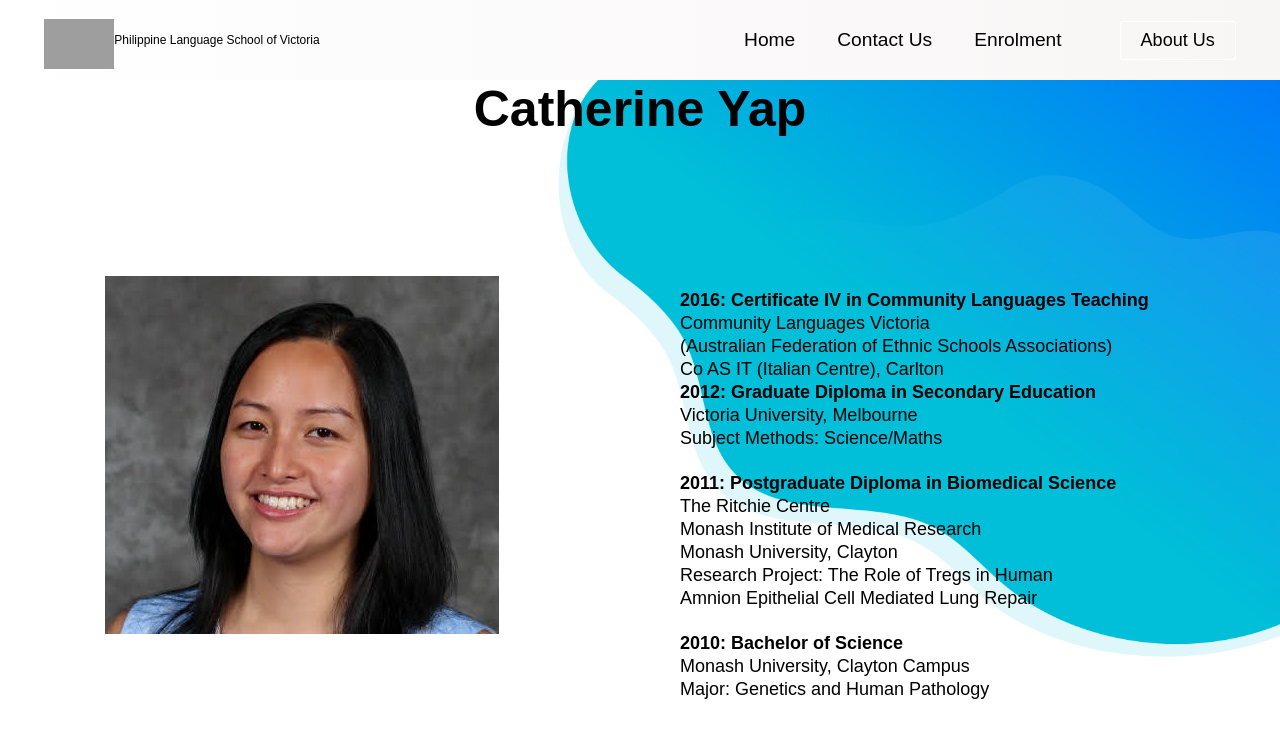
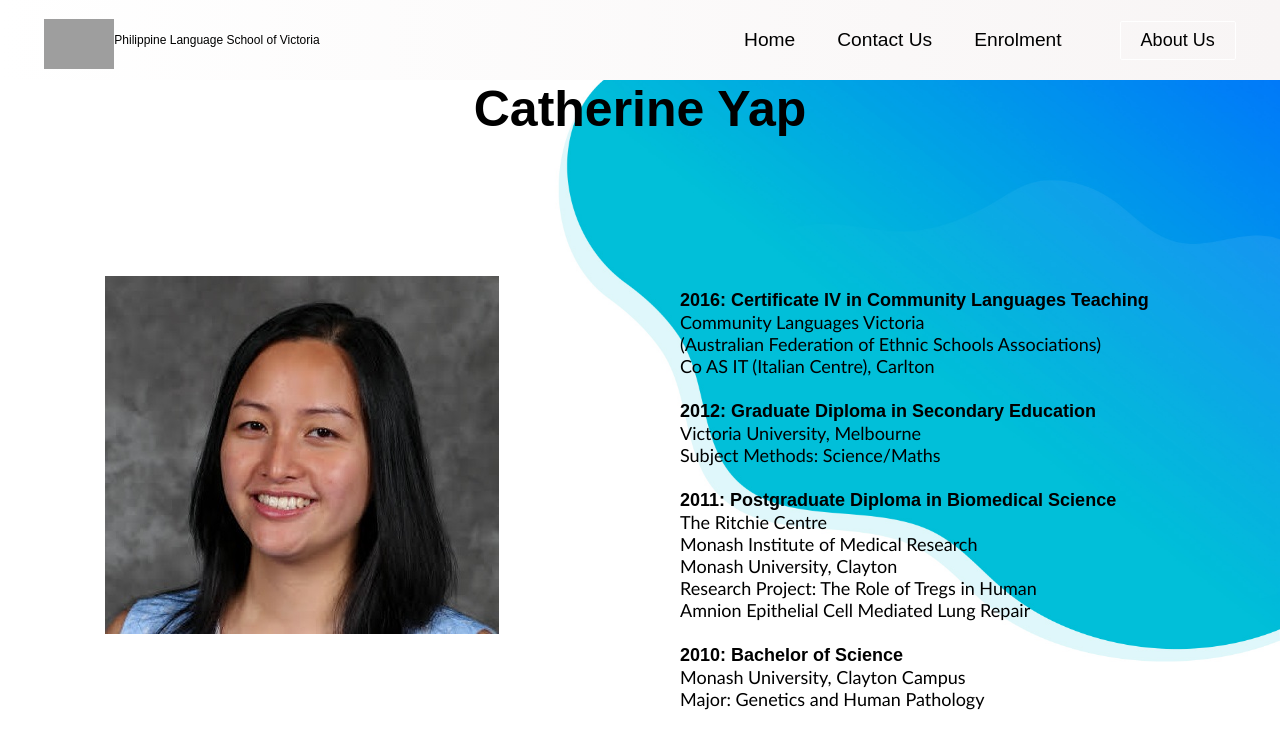
Before and after one commit to rayamigo18/phillanguage, a React (Create React App) app: page /catherine in a window 1280 px wide. Shown: the top 748 px of the page. Built offline with nearby package versions, Linux system fonts and the light colour scheme; grey boxes are pictures that could not be loaded; the HTML template or start-up script is replaced by a standard one.

Commit message:
fix format issue

```diff
--- a/src/App.css
+++ b/src/App.css
@@ -55,8 +55,7 @@ body {
 .criteria-container,
 .photogallery-container,
 .aboutus-container,
-.enrolment-container,
-.profile-container
+.enrolment-container
  {
   background-image: url("/images/background10.jpg");
   padding-top: 100px;
--- a/src/components/pages/Catherine.js
+++ b/src/components/pages/Catherine.js
@@ -3,9 +3,8 @@ import "../../App.css";
 
 function Catherine() {
   return (
-    <div className="profile-container">
-      <h1 className="profile">Catherine Yap</h1>
-      <div className="profile-info">
+    <div className="aboutus-container">
+      <h1 className="about-us">Catherine Yap</h1>
         <div class="aboutus-info">
           <div class="row">
             <div class="column">
@@ -18,29 +17,26 @@ function Catherine() {
               <br></br>
               <br></br>
               <br></br>
-              <row><strong>2016: Certificate IV in Community Languages Teaching</strong><br></br>
+              <strong>2016: Certificate IV in Community Languages Teaching</strong><br></br>
               Community Languages Victoria<br></br>
               (Australian Federation of Ethnic Schools Associations)<br></br>
-              Co AS IT (Italian Centre), Carlton</row>
-              <br></br>
-              <row><strong>2012: Graduate Diploma in Secondary Education</strong><br></br>
+              Co AS IT (Italian Centre), Carlton
+              <br></br><br></br>
+              <strong>2012: Graduate Diploma in Secondary Education</strong><br></br>
               Victoria University, Melbourne<br></br>
               Subject Methods: Science/Maths<br></br>
-              </row>
+
               <br></br>
-              <row><strong>2011: Postgraduate Diploma in Biomedical Science</strong><br></br>
+              <strong>2011: Postgraduate Diploma in Biomedical Science</strong><br></br>
               The Ritchie Centre<br></br>
               Monash Institute of Medical Research<br></br>
               Monash University, Clayton<br></br>
               Research Project: The Role of Tregs in Human <br></br>
               Amnion Epithelial Cell Mediated Lung Repair<br></br>
-              </row>
               <br></br>
-              <row><strong>2010: Bachelor of Science</strong><br></br>
+              <strong>2010: Bachelor of Science</strong><br></br>
               Monash University, Clayton Campus<br></br>
               Major: Genetics and Human Pathology<br></br>
-              </row>
-            </div>
             </div>
           </div>
         </div>
```
